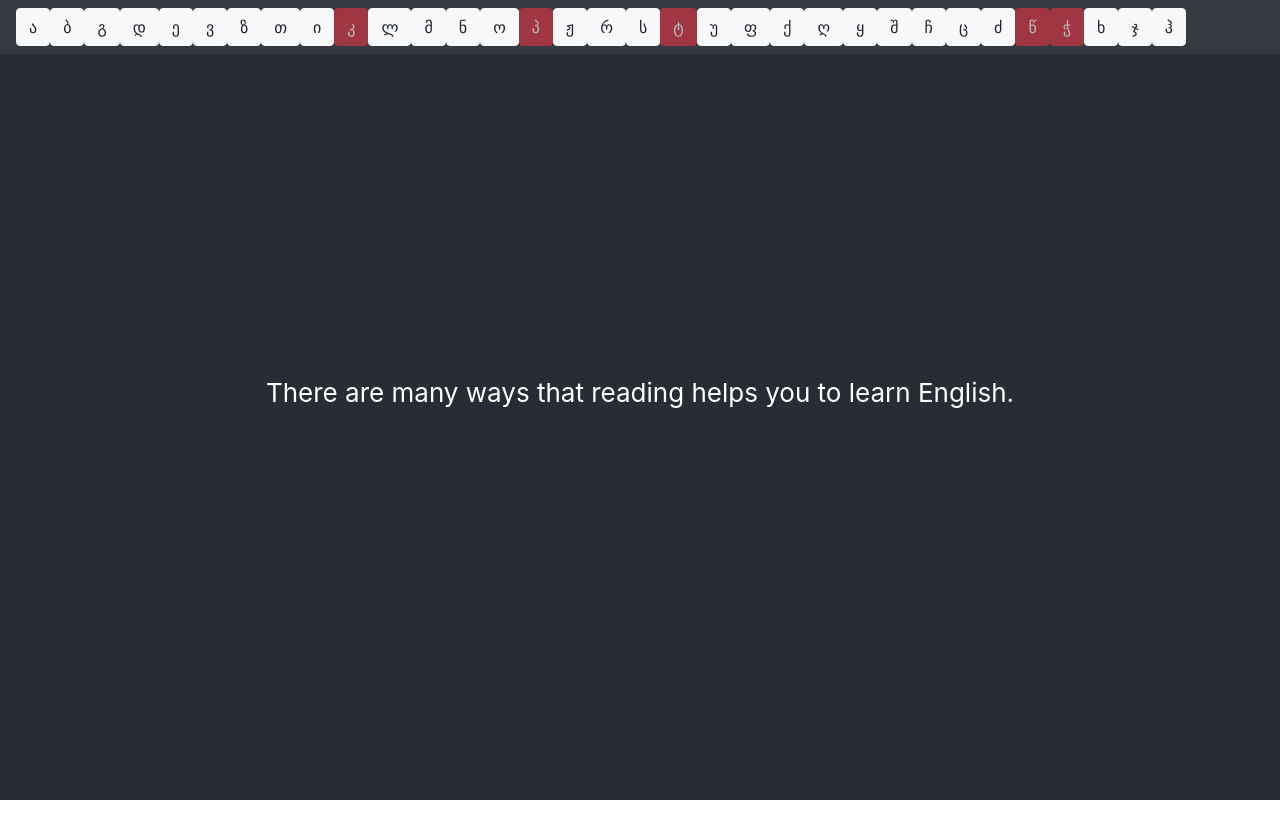
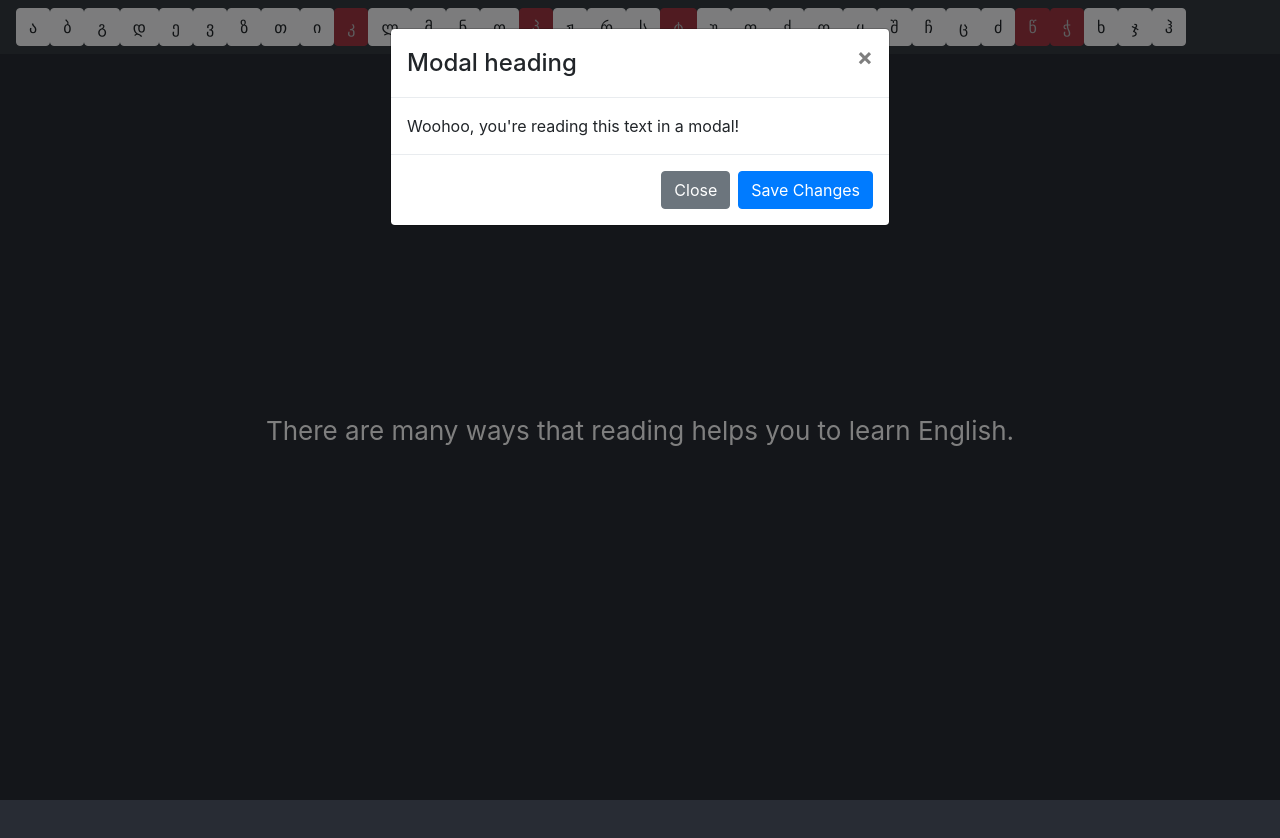
Before and after one commit to Antibioticvz/learn-alphabet, a React (Create React App) app: page / in a window 1280 px wide. Before the commit the page ends 800 px from the top, so only its background shows below. Built offline with nearby package versions, Linux system fonts and the light colour scheme.

Commit message:
added text modal

```diff
--- a/src/App.js
+++ b/src/App.js
@@ -2,6 +2,7 @@ import React, { Component } from "react"
 import { Navbar } from "react-bootstrap"
 
 import ButtonsBar from "./components/buttons_bar"
+import TextModal from "./components/text_modal"
 import pairs, { alphabet } from "./pairs/engge"
 
 import "./App.css"
@@ -38,6 +39,7 @@ class App extends Component {
 
     return (
       <>
+        <TextModal />
         <Navbar bg="dark" fixed={"top"}>
           <ButtonsBar
             alphabet={alphabet}
--- /dev/null
+++ b/src/components/text_modal/index.js
@@ -0,0 +1 @@
+export { default } from "./text_modal"
--- /dev/null
+++ b/src/components/text_modal/text_modal.jsx
@@ -0,0 +1,42 @@
+import React, { Component } from "react"
+import { Button, Modal } from "react-bootstrap"
+
+class TextModal extends Component {
+  state = {
+    show: true
+  }
+
+  handleClose = () => {
+    this.setState({ show: false })
+  }
+
+  handleShow = () => {
+    this.setState({ show: true })
+  }
+
+  render() {
+    return (
+      <>
+        <Button variant="primary" onClick={this.handleShow}>
+          Launch demo modal
+        </Button>
+
+        <Modal show={this.state.show} onHide={this.handleClose}>
+          <Modal.Header closeButton>
+            <Modal.Title>Modal heading</Modal.Title>
+          </Modal.Header>
+          <Modal.Body>Woohoo, you're reading this text in a modal!</Modal.Body>
+          <Modal.Footer>
+            <Button variant="secondary" onClick={this.handleClose}>
+              Close
+            </Button>
+            <Button variant="primary" onClick={this.handleClose}>
+              Save Changes
+            </Button>
+          </Modal.Footer>
+        </Modal>
+      </>
+    )
+  }
+}
+export default TextModal
```
